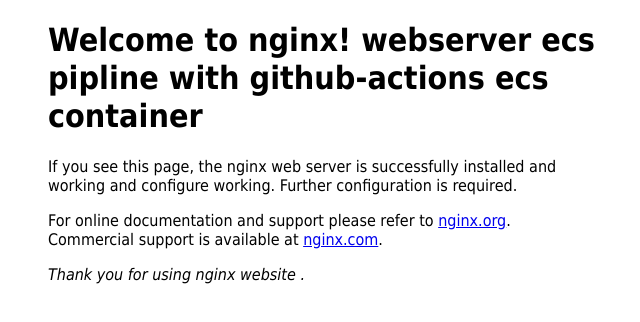
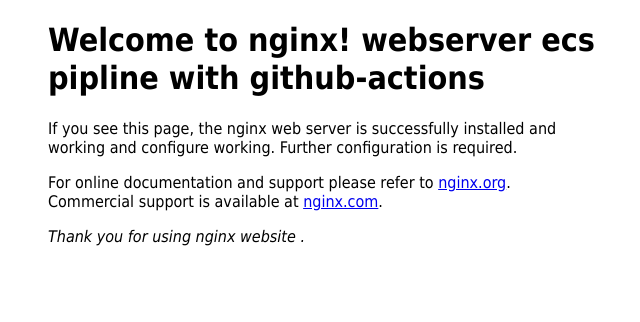
Before and after one commit to Vaibhavnik/Vaibhav, a plain HTML site: page web/index.html in a window 1280 px wide. Shown: the whole page, without its empty margins (312-952 px from the left). Drawn offline with Linux system fonts and the light colour scheme.

Commit message:
Update index.html

```diff
--- a/web/index.html
+++ b/web/index.html
@@ -9,7 +9,7 @@ font-family: Tahoma, Verdana, Arial, sans-serif; }
 </style>
 </head>
 <body>
-<h1>Welcome to nginx! webserver ecs pipline with github-actions ecs container </h1>
+<h1>Welcome to nginx! webserver ecs pipline with github-actions </h1>
 <p>If you see this page, the nginx web server is successfully installed and working and configure
 working. Further configuration is required.</p>
 
```
